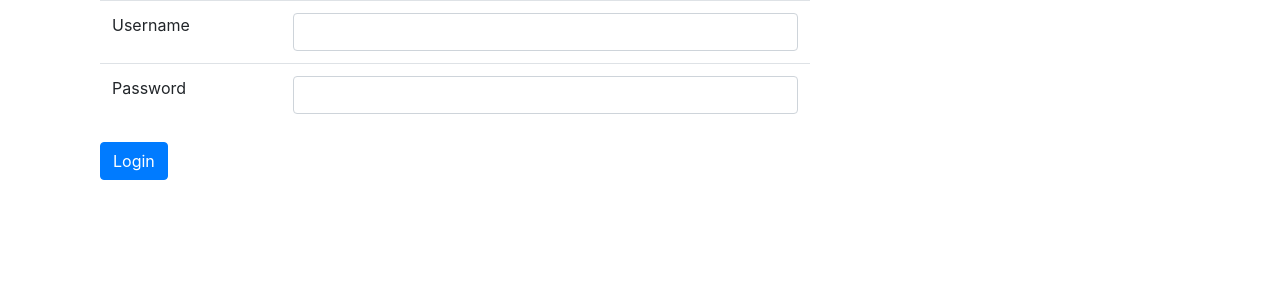
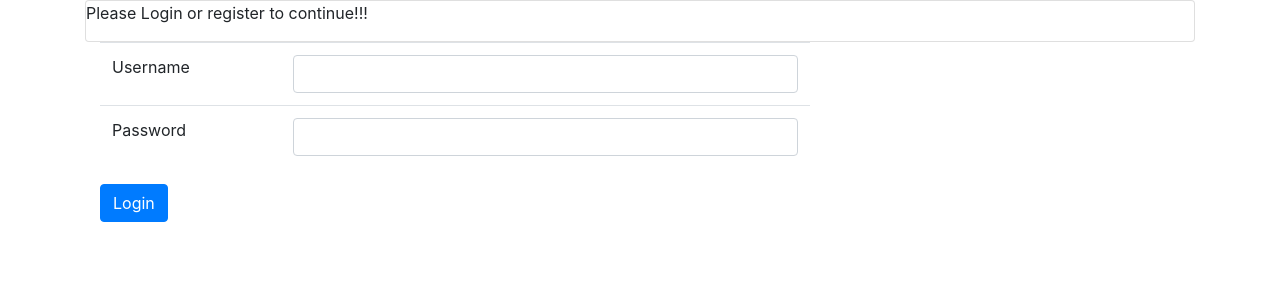
Before and after one commit to ICARUS343/DjangoModule, a Django app: page / in a window 1280 px wide. Shown: the top 300 px of the page. Run offline with Django 3.2, Linux system fonts and the light colour scheme; some libraries are stand-ins or nearby versions.

Commit message:
New user registration template

```diff
--- a/user/templates/registration/index.html
+++ b/user/templates/registration/index.html
@@ -12,7 +12,12 @@
     <title>QuizApp</title>
 </head>
 <body>
+<div class="container mx-auto">
+    <div class="card">
+<p>Please Login or register to continue!!!</p>
+    </div>
 
+</div>
 
     {% block content %}
 
```
